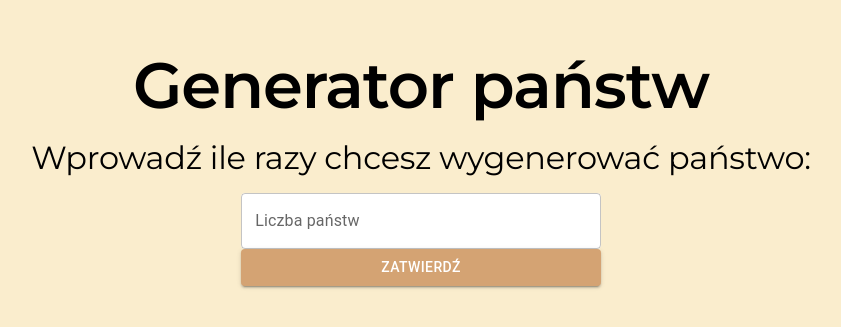
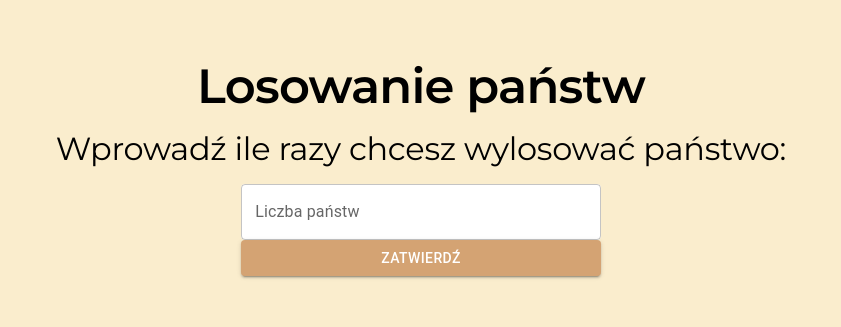
Before and after one commit to Kubix007/countries-info, a React (Create React App) app: page / in a window 1280 px wide. Shown: the part 241-568 px from the top of the page, without its empty margins (219-1060 px from the left). Built offline with nearby package versions, Linux system fonts and the light colour scheme.

Commit message:
Setup React Redux, CountrySlice and service

```diff
--- a/package.json
+++ b/package.json
@@ -6,6 +6,7 @@
     "@emotion/react": "^11.10.5",
     "@emotion/styled": "^11.10.5",
     "@mui/material": "^5.10.16",
+    "@reduxjs/toolkit": "^1.9.1",
     "@testing-library/jest-dom": "^5.16.5",
     "@testing-library/react": "^13.4.0",
     "@testing-library/user-event": "^13.5.0",
@@ -13,9 +14,11 @@
     "@types/node": "^16.18.4",
     "@types/react": "^18.0.25",
     "@types/react-dom": "^18.0.9",
+    "axios": "^1.2.0",
     "formik": "^2.2.9",
     "react": "^18.2.0",
     "react-dom": "^18.2.0",
+    "react-redux": "^8.0.5",
     "react-scripts": "5.0.1",
     "styled-components": "^5.3.6",
     "typescript": "^4.9.3",
--- /dev/null
+++ b/src/app/store.tsx
@@ -0,0 +1,11 @@
+import { configureStore } from "@reduxjs/toolkit";
+import countryReducer from "../features/country/countrySlice";
+
+export const store = configureStore({
+  reducer: {
+    countries: countryReducer,
+  },
+});
+
+export type RootState = ReturnType<typeof store.getState>;
+export type AppDispatch = typeof store.dispatch;
--- a/src/components/InputForm/InputForm.tsx
+++ b/src/components/InputForm/InputForm.tsx
@@ -2,6 +2,9 @@ import { TextField } from "@mui/material";
 import { useFormik } from "formik";
 import * as yup from "yup";
 import * as Styles from "./InputForm.styles";
+import { useDispatch } from "react-redux";
+import { AppDispatch } from "../../app/store";
+import { getCountries } from "../../features/country/countrySlice";
 
 const validationSchema = yup.object({
   amount: yup
@@ -13,13 +16,14 @@ const validationSchema = yup.object({
 });
 
 const InputForm = () => {
+  const dispatch: AppDispatch = useDispatch();
   const formik = useFormik({
     initialValues: {
       amount: "",
     },
     validationSchema: validationSchema,
     onSubmit: (values) => {
-      alert(JSON.stringify(values, null, 2));
+      dispatch(getCountries(values.amount));
     },
   });
   return (
--- a/src/components/Layout/Layout.styles.tsx
+++ b/src/components/Layout/Layout.styles.tsx
@@ -1,7 +1,30 @@
 import styled from "styled-components";
+import { Typography } from "@mui/material";
 
 export const LayoutContainer = styled.div`
   display: flex;
   flex-direction: column;
   background-color: #faedcd;
 `;
+
+export const Header = styled(Typography)`
+  &.MuiTypography-root {
+    font-family: Montserrat-SemiBold;
+    font-size: 3em;
+    text-align: center;
+    @media screen and (max-width: 450px) {
+      font-size: 2em;
+    }
+  }
+`;
+
+export const SubHeader = styled(Typography)`
+  &.MuiTypography-root {
+    font-family: Montserrat-Regular;
+    font-size: 2em;
+    text-align: center;
+    @media screen and (max-width: 450px) {
+      font-size: 1em;
+    }
+  }
+`;
--- a/src/components/Layout/Layout.tsx
+++ b/src/components/Layout/Layout.tsx
@@ -1,4 +1,4 @@
-import { Grid, Typography } from "@mui/material";
+import { Grid } from "@mui/material";
 import InputForm from "../InputForm";
 import * as Styles from "./Layout.styles";
 
@@ -15,24 +15,12 @@ const Layout = () => {
         marginTop={0}
       >
         <Grid item>
-          <Typography
-            variant="h1"
-            fontSize="4em"
-            align="center"
-            fontFamily="Montserrat-SemiBold"
-          >
-            Generator państw
-          </Typography>
+          <Styles.Header variant="h1">Losowanie państw</Styles.Header>
         </Grid>
         <Grid item>
-          <Typography
-            variant="h2"
-            fontSize="2em"
-            align="center"
-            fontFamily="Montserrat-Regular"
-          >
-            Wprowadź ile razy chcesz wygenerować państwo:
-          </Typography>
+          <Styles.SubHeader variant="h2">
+            Wprowadź ile razy chcesz wylosować państwo:
+          </Styles.SubHeader>
         </Grid>
         <Grid item>
           <InputForm />
--- /dev/null
+++ b/src/features/country/countryService.tsx
@@ -0,0 +1,20 @@
+import axios from "axios";
+
+const API_URL = "https://random-data-api.com/api/v2";
+
+const getCountries = async (size: string) => {
+  const config = {
+    params: {
+      size: size,
+    },
+  };
+  const response = await axios.get(API_URL + "/addresses", config);
+
+  return response.data;
+};
+
+const countryService = {
+  getCountries,
+};
+
+export default countryService;
--- /dev/null
+++ b/src/features/country/countrySlice.tsx
@@ -0,0 +1,59 @@
+import { createAsyncThunk, createSlice } from "@reduxjs/toolkit";
+import { ICountryState } from "../../shared/types";
+import countryService from "./countryService";
+
+const initialState: ICountryState = {
+  countries: {
+    country: null,
+    population: "",
+    capital: "",
+    languages: "",
+  },
+  isError: false,
+  isSuccess: false,
+  isLoading: false,
+};
+
+//Get users
+export const getCountries = createAsyncThunk(
+  "/countries/getAll",
+  async (size: string, thunkAPI) => {
+    try {
+      return await countryService.getCountries(size);
+    } catch (error: any) {
+      const message =
+        (error.response &&
+          error.response.data &&
+          error.response.data.message) ||
+        error.message ||
+        error.toString();
+      return thunkAPI.rejectWithValue(message);
+    }
+  }
+);
+
+export const countrySlice = createSlice({
+  name: "country",
+  initialState,
+  reducers: {
+    reset: (state) => initialState,
+  },
+  extraReducers(builder) {
+    builder
+      .addCase(getCountries.pending, (state) => {
+        state.isLoading = true;
+      })
+      .addCase(getCountries.fulfilled, (state, action) => {
+        state.isLoading = false;
+        state.isSuccess = true;
+        state.countries = action.payload;
+      })
+      .addCase(getCountries.rejected, (state) => {
+        state.isLoading = false;
+        state.isError = true;
+      });
+  },
+});
+
+export const { reset } = countrySlice.actions;
+export default countrySlice.reducer;
--- a/src/index.tsx
+++ b/src/index.tsx
@@ -3,13 +3,17 @@ import ReactDOM from "react-dom/client";
 import "./index.css";
 import App from "./App";
 import reportWebVitals from "./reportWebVitals";
+import { Provider } from "react-redux";
+import { store } from "./app/store";
 
 const root = ReactDOM.createRoot(
   document.getElementById("root") as HTMLElement
 );
 root.render(
   <React.StrictMode>
-    <App />
+    <Provider store={store}>
+      <App />
+    </Provider>
   </React.StrictMode>
 );
 
--- /dev/null
+++ b/src/shared/types.ts
@@ -0,0 +1,11 @@
+export interface ICountryState {
+  countries: {
+    country: string | null;
+    population: string | null;
+    capital: string | null;
+    languages: string | null;
+  };
+  isError: boolean;
+  isSuccess: boolean;
+  isLoading: boolean;
+}
```
Also changed, not shown: 1 other file (tests, documents, lock files or other folders).
